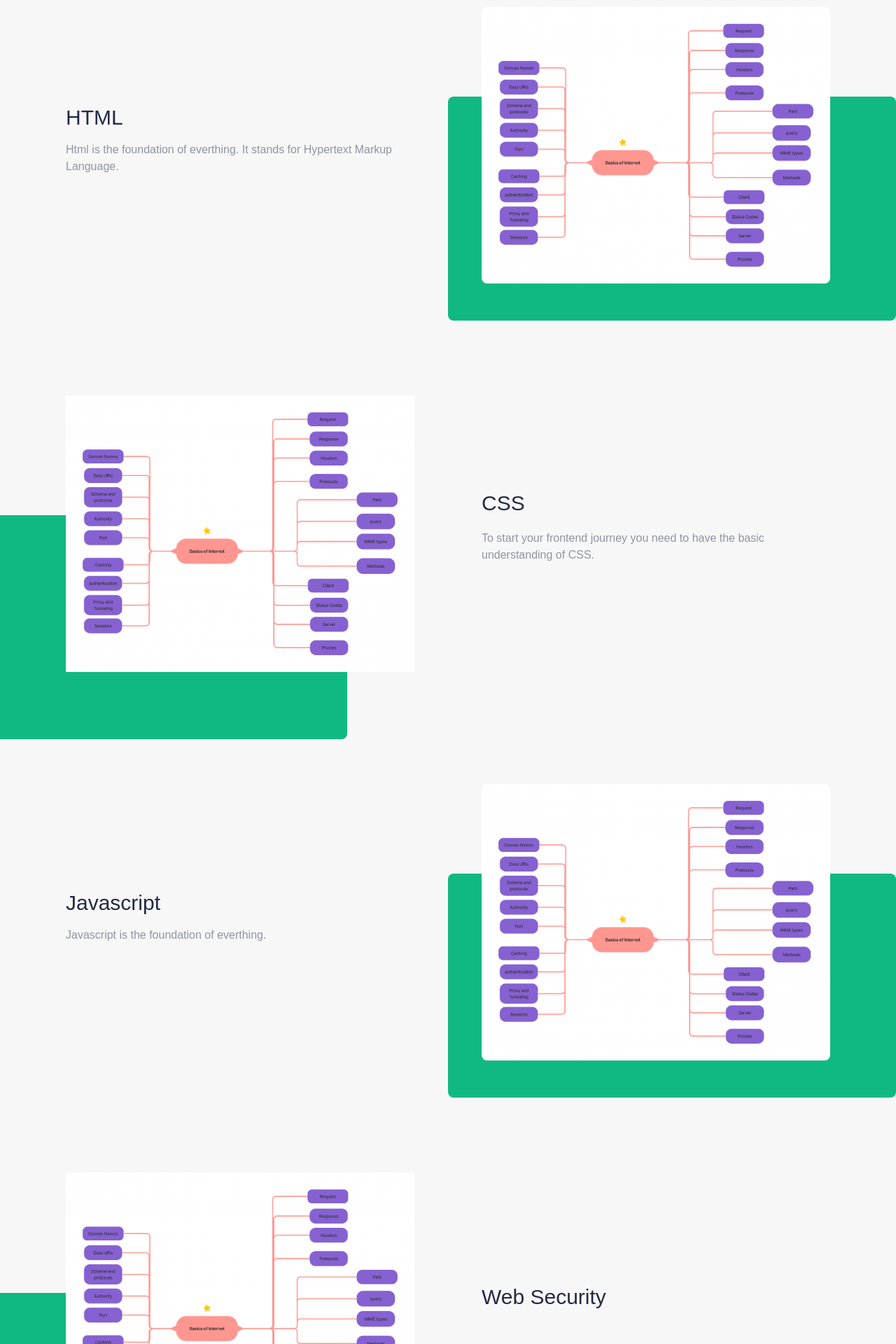
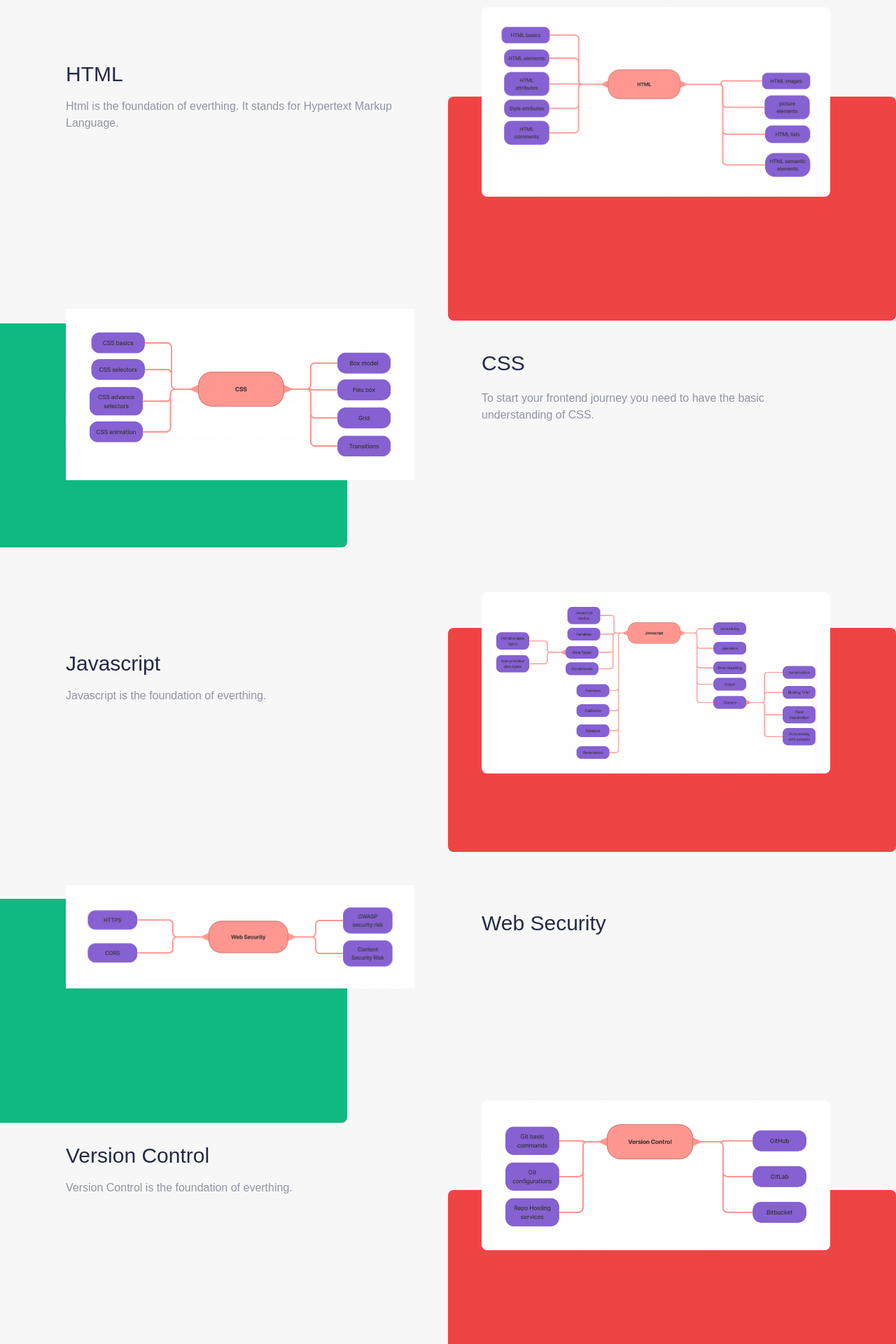
Before and after one commit to aviyelverse/roadmaps-for-developers, a Next.js app: page / in a window 1280 px wide. Shown: the part 1980-3900 px from the top of the page at 70% size. Built offline with nearby package versions, Linux system fonts and the light colour scheme.

Commit message:
Till version control image issue fixed

```diff
--- a/components/MainBody.js
+++ b/components/MainBody.js
@@ -39,7 +39,7 @@ const MainBody = () => {
           <div className="flex flex-1 justify-center z-10 mb-10 lg:mb-0">
             <img
               className="w-5/6 h-5/6 sm:w-3/4 sm:h-3/4 lg:w-full lg:h-full rounded-lg"
-              src="./img/BasicsOfInternet.png"
+              src="./img/Html.png"
               alt=""
             />
           </div>
@@ -52,7 +52,7 @@ const MainBody = () => {
           </div>
         </div>
         {/* Back Rectangle */}
-        <div className="hidden lg:block overflow-hidden bg-green-500 rounded-lg absolute h-80 w-1/2 top-32 right-0 lg:-bottom-28 lg:right-200"></div>
+        <div className="hidden lg:block overflow-hidden bg-red-500 rounded-lg absolute h-80 w-1/2 top-32 right-0 lg:-bottom-28 lg:right-200"></div>
       </div>
 
       {/* CSS */}
@@ -61,7 +61,7 @@ const MainBody = () => {
           <div className="flex flex-1 justify-center z-10 mb-10 lg:mb-0">
             <img
               className="w-5/6 h-5/6 sm:w-3/4 sm:h-3/4 lg:w-full lg:h-full"
-              src="./img/BasicsOfInternet.png"
+              src="./img/Css.png"
               alt=""
             />
           </div>
@@ -83,7 +83,7 @@ const MainBody = () => {
           <div className="flex flex-1 justify-center z-10 mb-10 lg:mb-0">
             <img
               className="w-5/6 h-5/6 sm:w-3/4 sm:h-3/4 lg:w-full lg:h-full rounded-lg"
-              src="./img/BasicsOfInternet.png"
+              src="./img/Javascript.png"
               alt=""
             />
           </div>
@@ -95,7 +95,7 @@ const MainBody = () => {
           </div>
         </div>
         {/* Back Rectangle */}
-        <div className="hidden lg:block overflow-hidden bg-green-500 rounded-lg absolute h-80 w-1/2 top-32 right-0 lg:-bottom-28 lg:right-200"></div>
+        <div className="hidden lg:block overflow-hidden bg-red-500 rounded-lg absolute h-80 w-1/2 top-42 right-0 lg:-bottom-28 lg:right-200"></div>
       </div>
 
       {/* WEB security */}
@@ -104,7 +104,7 @@ const MainBody = () => {
           <div className="flex flex-1 justify-center z-10 mb-10 lg:mb-0">
             <img
               className="w-5/6 h-5/6 sm:w-3/4 sm:h-3/4 lg:w-full lg:h-full"
-              src="./img/BasicsOfInternet.png"
+              src="./img/Websecurity.png"
               alt=""
             />
           </div>
@@ -114,7 +114,7 @@ const MainBody = () => {
           </div>
         </div>
         {/* Rounded Rectangle */}
-        <div className="hidden lg:block overflow-hidden bg-green-500 rounded-lg absolute h-80 w-1/2 -bottom-24 -left-36"></div>
+        <div className="hidden lg:block overflow-hidden bg-green-500 rounded-lg absolute h-80 w-1/2 -bottom-48 -left-36"></div>
       </div>
 
       {/* Version Control */}
@@ -123,7 +123,7 @@ const MainBody = () => {
           <div className="flex flex-1 justify-center z-10 mb-10 lg:mb-0">
             <img
               className="w-5/6 h-5/6 sm:w-3/4 sm:h-3/4 lg:w-full lg:h-full rounded-lg"
-              src="./img/BasicsOfInternet.png"
+              src="./img/VersionControl.png"
               alt=""
             />
           </div>
@@ -135,7 +135,7 @@ const MainBody = () => {
           </div>
         </div>
         {/* Back Rectangle */}
-        <div className="hidden lg:block overflow-hidden bg-green-500 rounded-lg absolute h-80 w-1/2 top-32 right-0 lg:-bottom-28 lg:right-200"></div>
+        <div className="hidden lg:block overflow-hidden bg-red-500 rounded-lg absolute h-80 w-1/2 top-32 right-0 lg:-bottom-28 lg:right-200"></div>
       </div>
 
       {/* Testing */}
```
